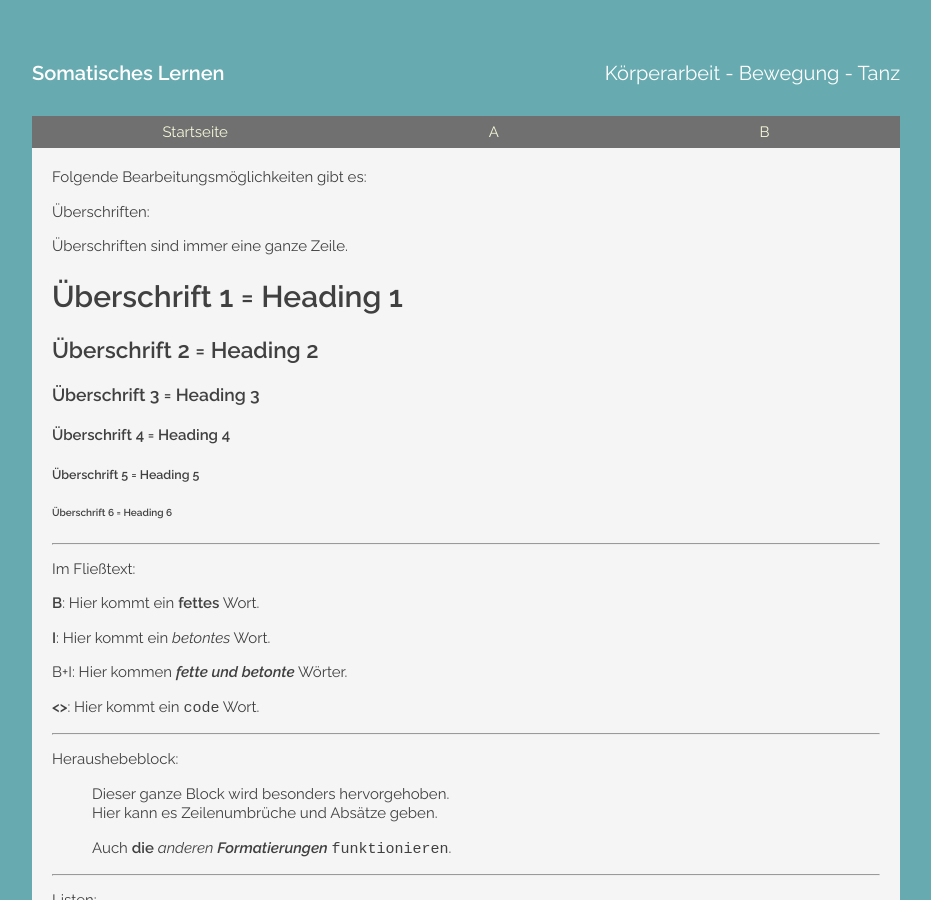
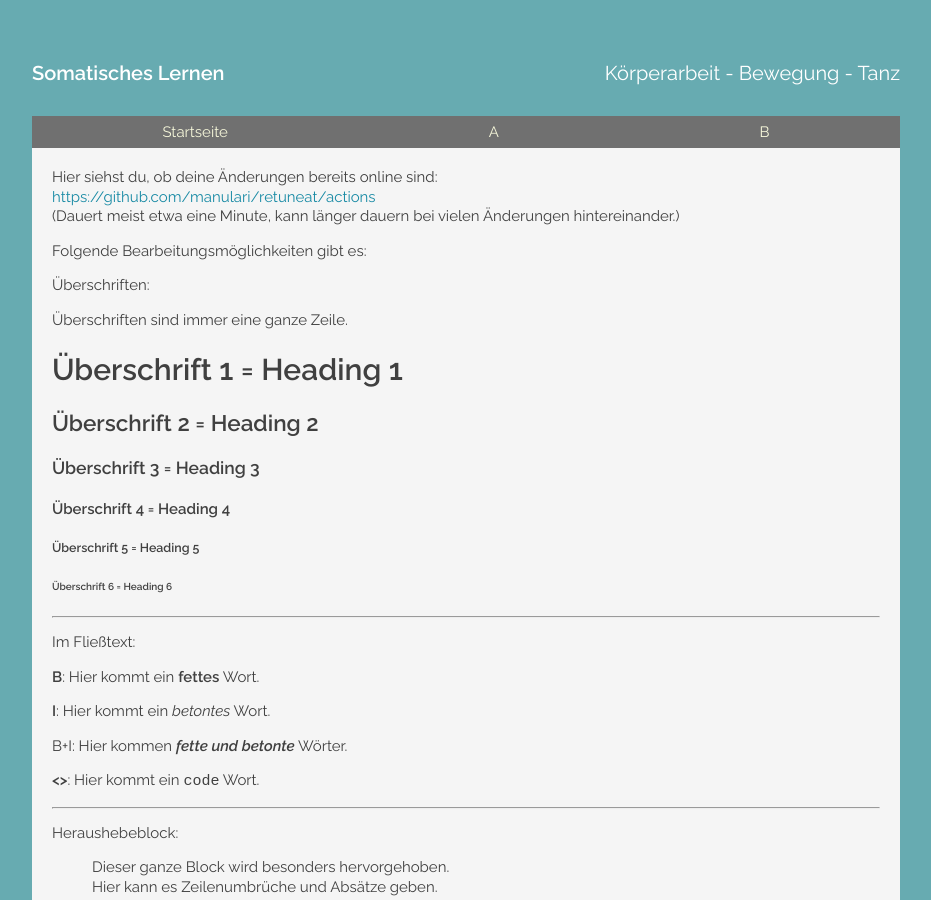
Before and after one commit to manulari/contactimprovisationat, a Jekyll site: the page built from _all_pages/bearbeitungshilfe.md, in a window 1280 px wide and 900 px high. Shown: the whole window, without its empty margins (174-1105 px from the left). Built offline with Jekyll 4.4.1, drawn with Linux system fonts in a browser that asks for light colours.

Commit message:
Update page “bearbeitungshilfe”

```diff
--- a/_all_pages/bearbeitungshilfe.md
+++ b/_all_pages/bearbeitungshilfe.md
@@ -2,6 +2,10 @@
 permalink: /bearbeitungshilfe
 title: Bearbeitungshilfe
 ---
+Hier siehst du, ob deine Änderungen bereits online sind:\
+<https://github.com/manulari/retuneat/actions>\
+(Dauert meist etwa eine Minute, kann länger dauern bei vielen Änderungen hintereinander.)
+
 Folgende Bearbeitungsmöglichkeiten gibt es:
 
 Überschriften:
@@ -104,8 +108,6 @@ Bei "alt text" eine kurze Beschreibung des Bildes eingeben - ist für Blinde und
 
 ![maRia und Christian tanzen auf einer Stiege](/assets/uploads/smile.png "rollingpoint")
 
-
-
 Bild mit Link
 
 <div class="imglink"><a target="_blank" href="https://www.rollingpoint.at"><img src="/assets/uploads/smile.png" alt="" /><div></div></a></div>
```
